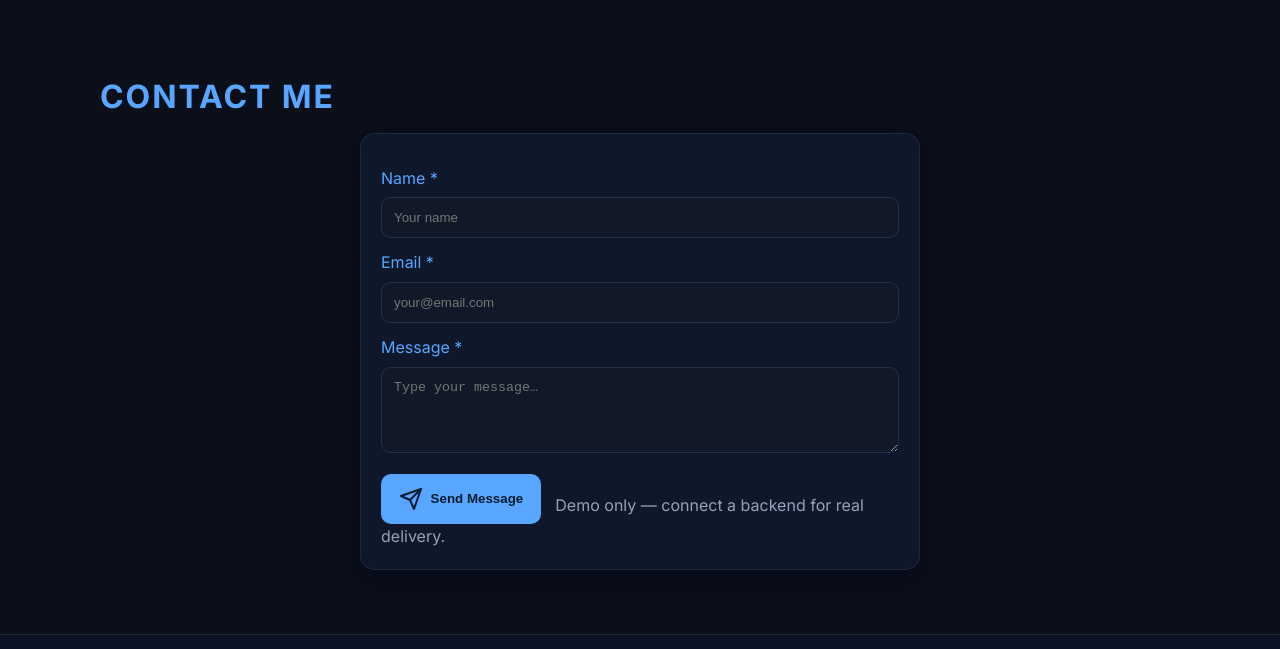
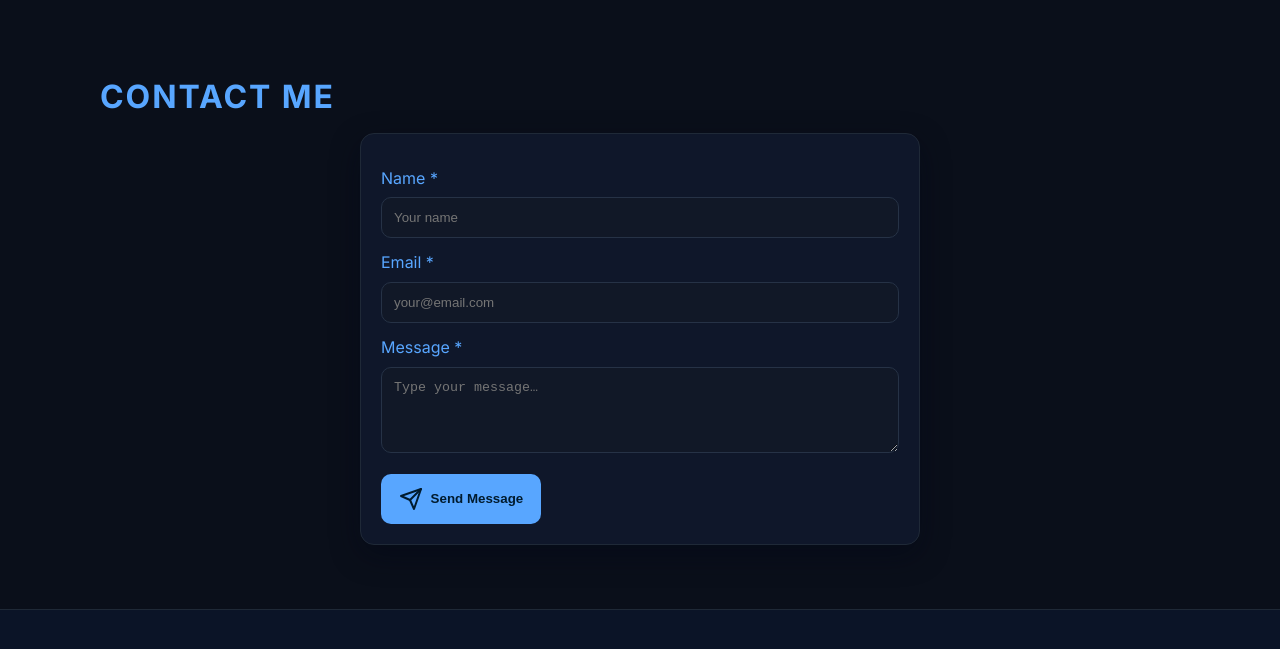
Before and after one commit to Rakeshgahir/Rakesh_gahir, a website: page index.html in a window 1280 px wide. Shown: the part 3653-4302 px from the top of the page. Drawn offline with nearby package versions, Linux system fonts and the light colour scheme.

Commit message:
Update index.html

```diff
--- a/index.html
+++ b/index.html
@@ -317,7 +317,7 @@
           <textarea id="message" name="message" rows="4" required placeholder="Type your message…"></textarea>
           <div class="actions">
             <button class="btn" type="submit"><i data-feather="send"></i><span>Send Message</span></button>
-            <span class="muted" style="margin-left:10px">Demo only — connect a backend for real delivery.</span>
+            <span class="muted" style="margin-left:10px"></span>
           </div>
         </div>
       </form>
```
